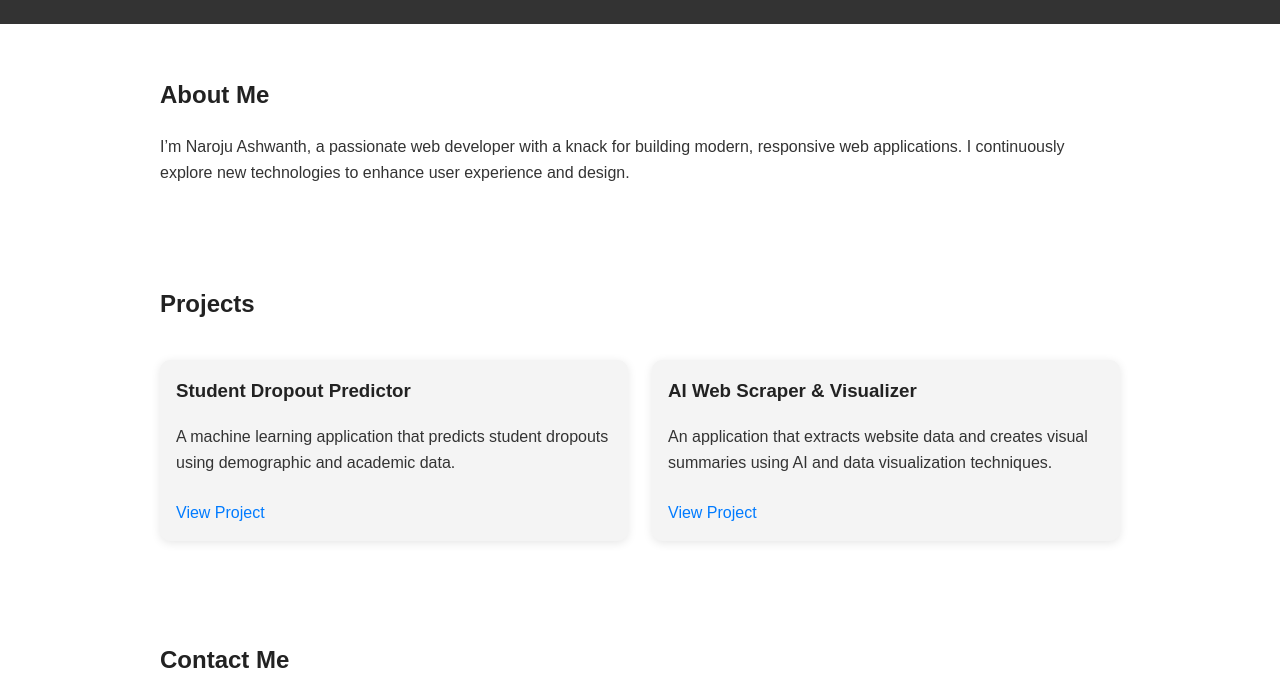
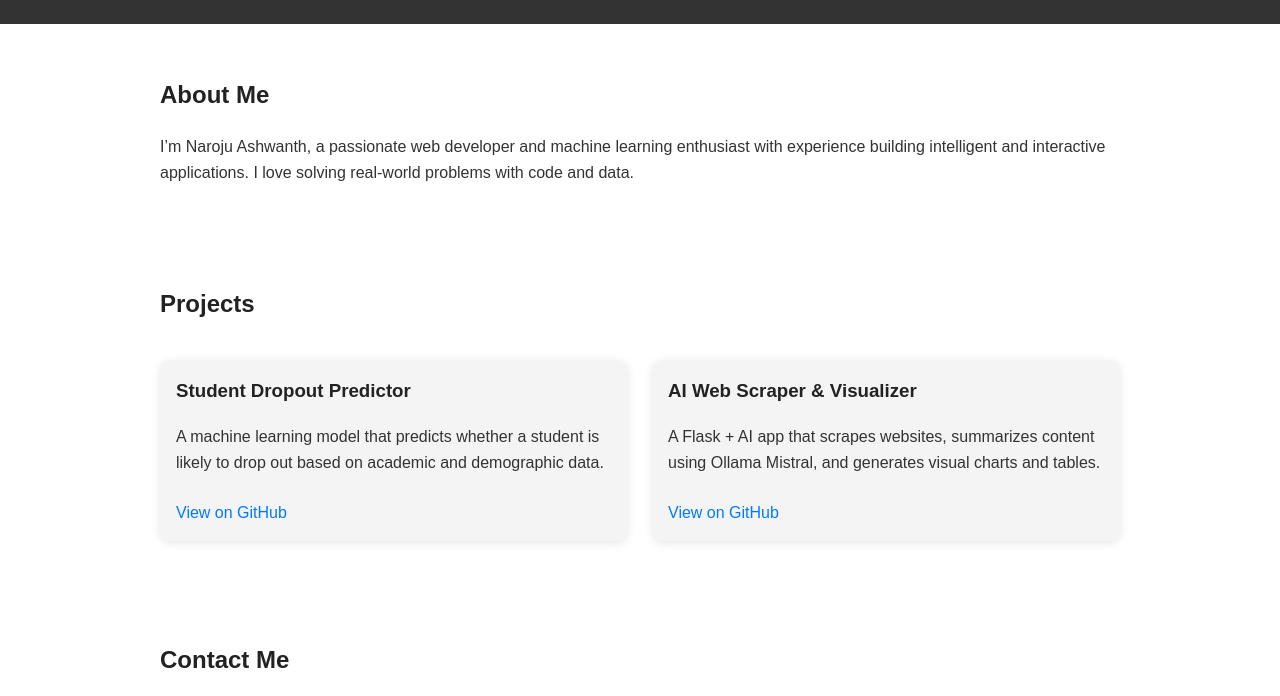
Before and after one commit to AshwanthNaroju/portfolio, a plain HTML site: page index.html in a window 1280 px wide. Shown: the part 102-798 px from the top of the page. Drawn offline with nearby package versions, Linux system fonts and the light colour scheme.

Commit message:
Added projects and GitHub links to portfolio

```diff
--- a/index.html
+++ b/index.html
@@ -5,7 +5,6 @@
   <meta name="viewport" content="width=device-width, initial-scale=1.0" />
   <title>Naroju Ashwanth | Portfolio</title>
   <link rel="stylesheet" href="style.css" />
-  <!-- AOS CSS for scroll animations -->
   <link href="https://unpkg.com/aos@2.3.1/dist/aos.css" rel="stylesheet" />
 </head>
 <body>
@@ -21,8 +20,7 @@
   <section id="about" data-aos="fade-up">
     <h2>About Me</h2>
     <p>
-      I’m Naroju Ashwanth, a passionate web developer with a knack for building modern, responsive web applications.
-      I continuously explore new technologies to enhance user experience and design.
+      I’m Naroju Ashwanth, a passionate web developer and machine learning enthusiast with experience building intelligent and interactive applications. I love solving real-world problems with code and data.
     </p>
   </section>
 
@@ -32,16 +30,17 @@
       <div class="project-card">
         <h3>Student Dropout Predictor</h3>
         <p>
-          A machine learning application that predicts student dropouts using demographic and academic data.
+          A machine learning model that predicts whether a student is likely to drop out based on academic and demographic data.
         </p>
-        <a href="https://github.com/NarojuAshwanth/student-dropout-predictor" target="_blank">View Project</a>
+        <a href="https://github.com/AshwanthNaroju/student_dropout_prediction" target="_blank">View on GitHub</a>
       </div>
+
       <div class="project-card">
         <h3>AI Web Scraper & Visualizer</h3>
         <p>
-          An application that extracts website data and creates visual summaries using AI and data visualization techniques.
+          A Flask + AI app that scrapes websites, summarizes content using Ollama Mistral, and generates visual charts and tables.
         </p>
-        <a href="https://github.com/NarojuAshwanth/ai-web-scraper-visualizer" target="_blank">View Project</a>
+        <a href="https://github.com/AshwanthNaroju/AI-Web-Scraper-Visualizer" target="_blank">View on GitHub</a>
       </div>
     </div>
   </section>
@@ -63,11 +62,10 @@
   <footer>
     <p>Connect with me:</p>
     <a href="https://www.linkedin.com/in/naroju-ashwanth-784115343?utm_source=share&utm_campaign=share_via&utm_content=profile&utm_medium=android_app" target="_blank">LinkedIn</a> |
-    <a href="https://github.com/NarojuAshwanth" target="_blank">GitHub</a>
+    <a href="https://github.com/AshwanthNaroju" target="_blank">GitHub</a>
   </footer>
 
   <script src="script.js"></script>
-  <!-- AOS JS for scroll animations -->
   <script src="https://unpkg.com/aos@2.3.1/dist/aos.js"></script>
   <script>
     AOS.init();
```
